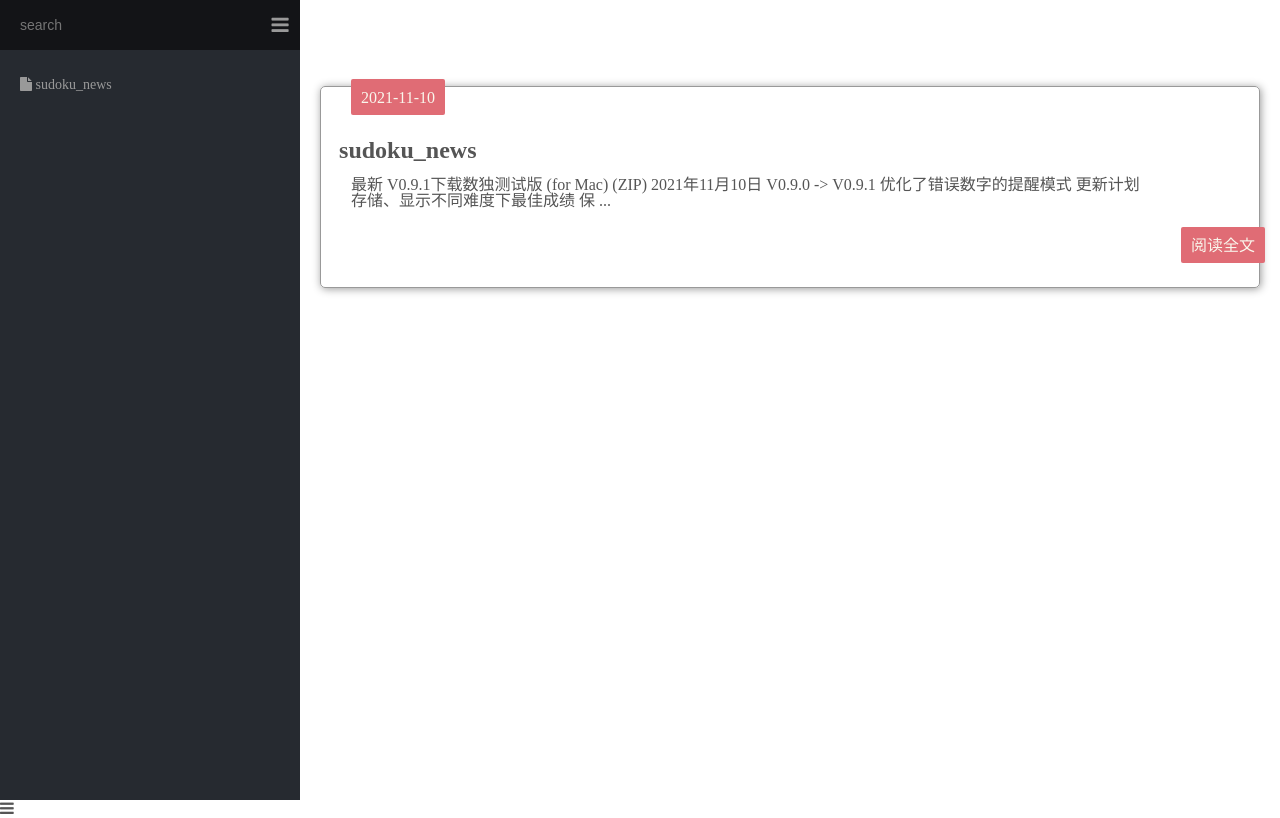
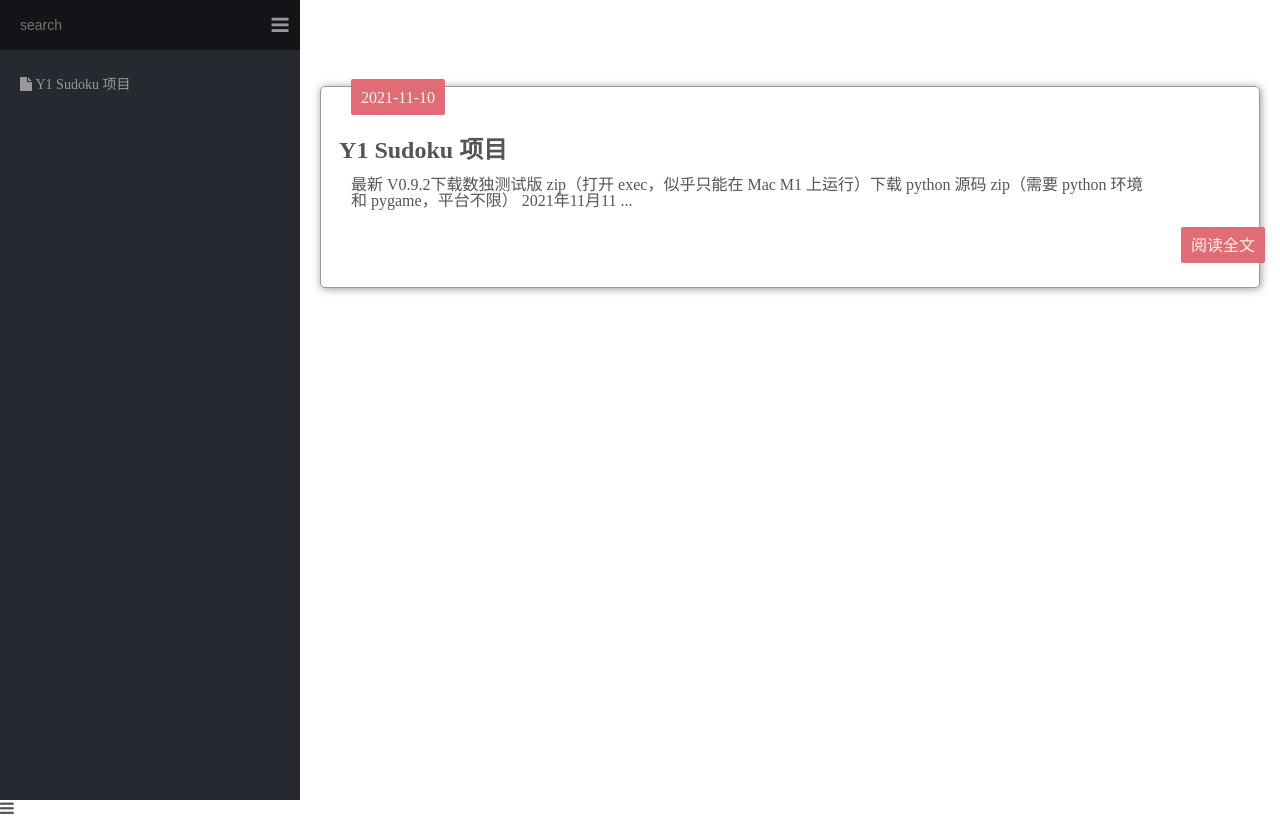
Before and after one commit to mantisfans/mantisfans.github.io, a plain HTML site: page index.html in a window 1280 px wide. Drawn offline with Linux system fonts and the light colour scheme.

Commit message:
Site updated: 2021-11-12 00:13:06

```diff
--- a/index.html
+++ b/index.html
@@ -38,9 +38,9 @@
 
 					<ul>
 						<li class="file">
-							<a href="/2021/11/10/sudoku_news/">
+							<a href="/2021/11/10/Y1 Sudoku 项目/">
 								<i class="fa fa-file"></i>
-								sudoku_news
+								Y1 Sudoku 项目
 							</a>
 						</li>
 					</ul>
@@ -82,16 +82,11 @@
 
 			<li class="article-li">
 				<span class="article-date">2021-11-10</span>
-				<a class="article-read" href="/2021/11/10/sudoku_news/"> 阅读全文 </span>
-				<a class="article-title" href="/2021/11/10/sudoku_news/">sudoku_news</a>
+				<a class="article-read" href="/2021/11/10/Y1 Sudoku 项目/"> 阅读全文 </span>
+				<a class="article-title" href="/2021/11/10/Y1 Sudoku 项目/">Y1 Sudoku 项目</a>
 				<div class="article-digest">
-					最新 V0.9.1下载数独测试版 (for Mac) (ZIP)
-2021年11月10日 V0.9.0 -&gt; V0.9.1
-优化了错误数字的提醒模式
-
-更新计划
-存储、显示不同难度下最佳成绩
-保
+					最新 V0.9.2下载数独测试版 zip（打开 exec，似乎只能在 Mac M1 上运行）下载 python 源码 zip（需要 python 环境和 pygame，平台不限）
+2021年11月11
 					...
 				</div>
 			</li>
```
Also changed, not shown: 2021/11/10/Y1 Sudoku 项目/index.html (renamed from 2021/11/10/sudoku_news/index.html, +7 -3 lines), archives/2021/11/index.html (+6 -11 lines), archives/2021/index.html (+6 -11 lines), archives/index.html (+6 -11 lines), 1 other file.
